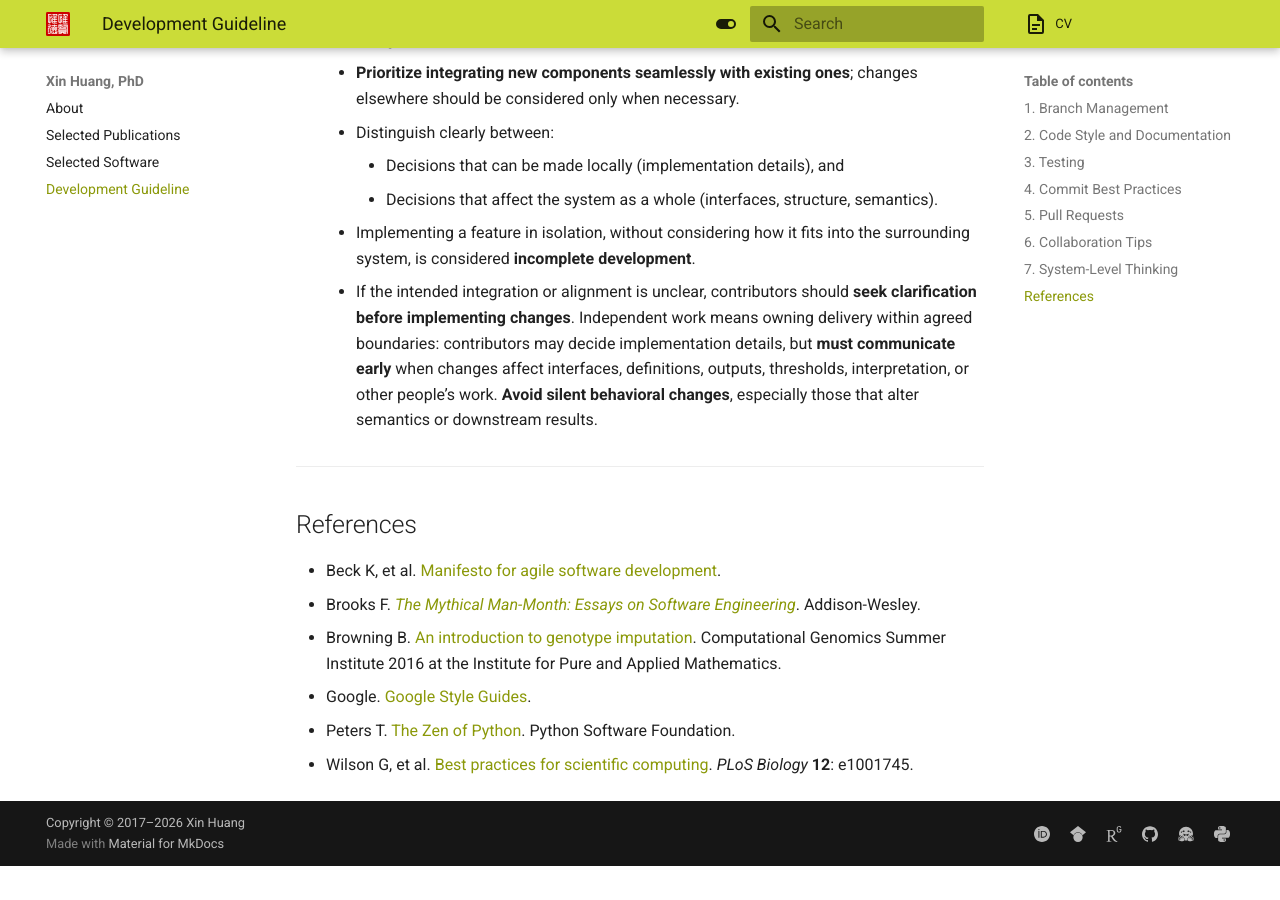
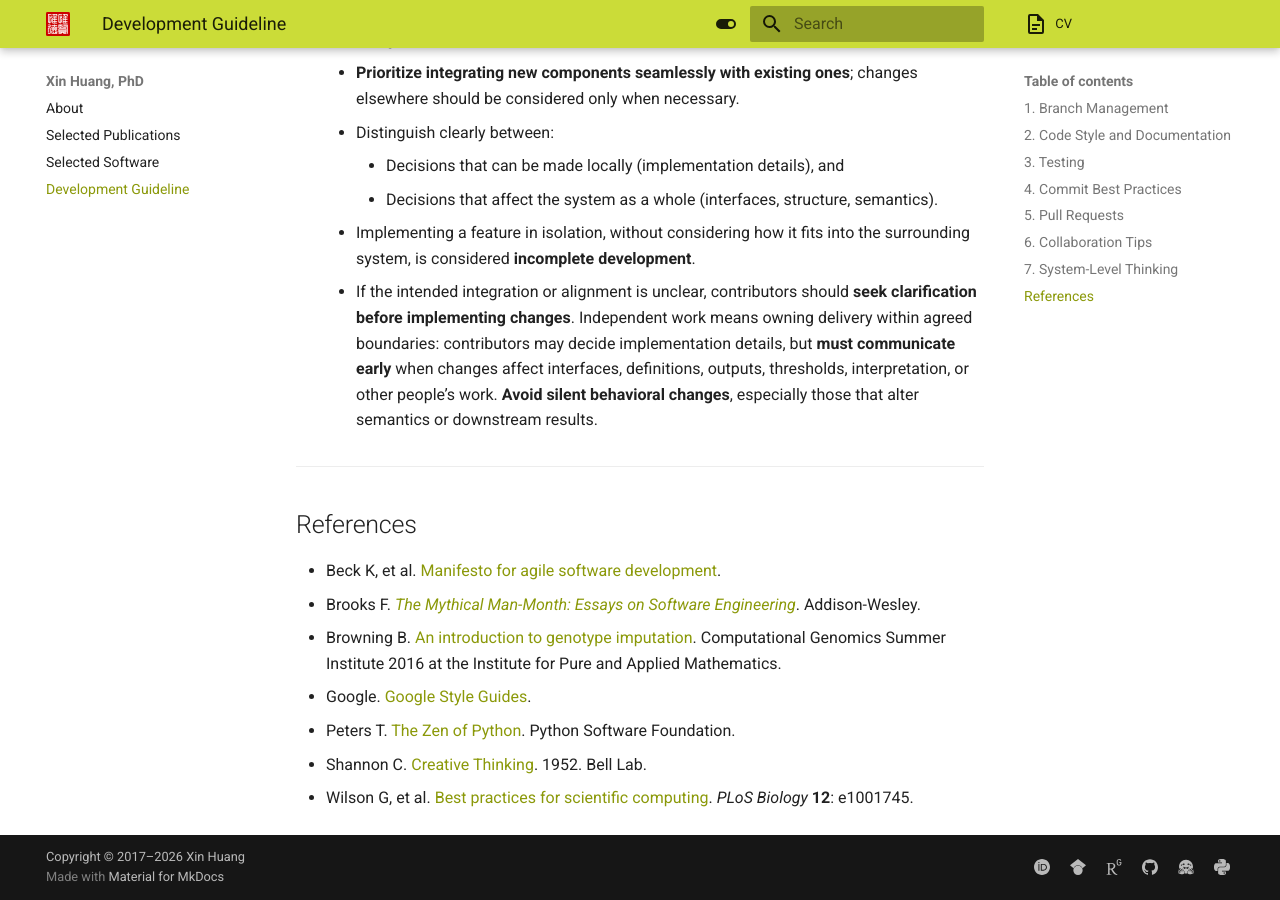
Before and after one commit to xin-huang/xin-huang.github.io, an MkDocs documentation site: the page built from docs/development.md, in a window 1280 px wide and 900 px high, scrolled down 2286 px. Built offline with MkDocs 1.6.1 and Material for MkDocs 9.7.7, drawn with Linux system fonts in a browser that asks for light colours; before the commit the page ends 3152 px from its top, so only the background shows below that.

Commit message:
update dev guide

```diff
--- a/docs/development.md
+++ b/docs/development.md
@@ -83,4 +83,5 @@ To maintain code quality, ensure consistency, and enable smooth collaboration ac
 - Browning B. [An introduction to genotype imputation](https://www.youtube.com/watch?v=-oUvXXg6tl8). Computational Genomics Summer Institute 2016 at the Institute for Pure and Applied Mathematics.
 - Google. [Google Style Guides](https://google.github.io/styleguide/).
 - Peters T. [The Zen of Python](https://peps.python.org/pep-0020/). Python Software Foundation.
+- Shannon C. [Creative Thinking](https://www.cs.bilkent.edu.tr/~canf/CS533/claude-shannon-creative-thinking.pdf). 1952. Bell Lab.
 - Wilson G, et al. [Best practices for scientific computing](https://doi.org/10.1371/journal.pbio.1001745). *PLoS Biology* **12**: e1001745.
```
